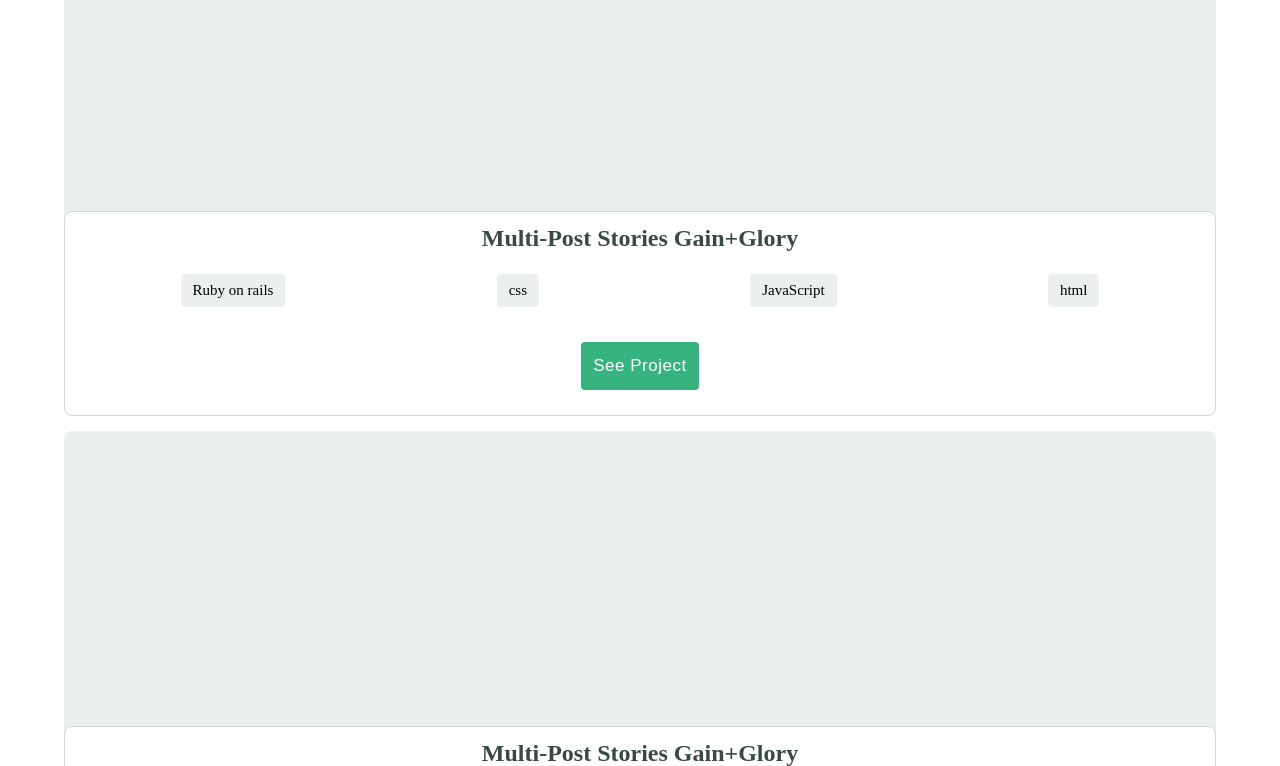
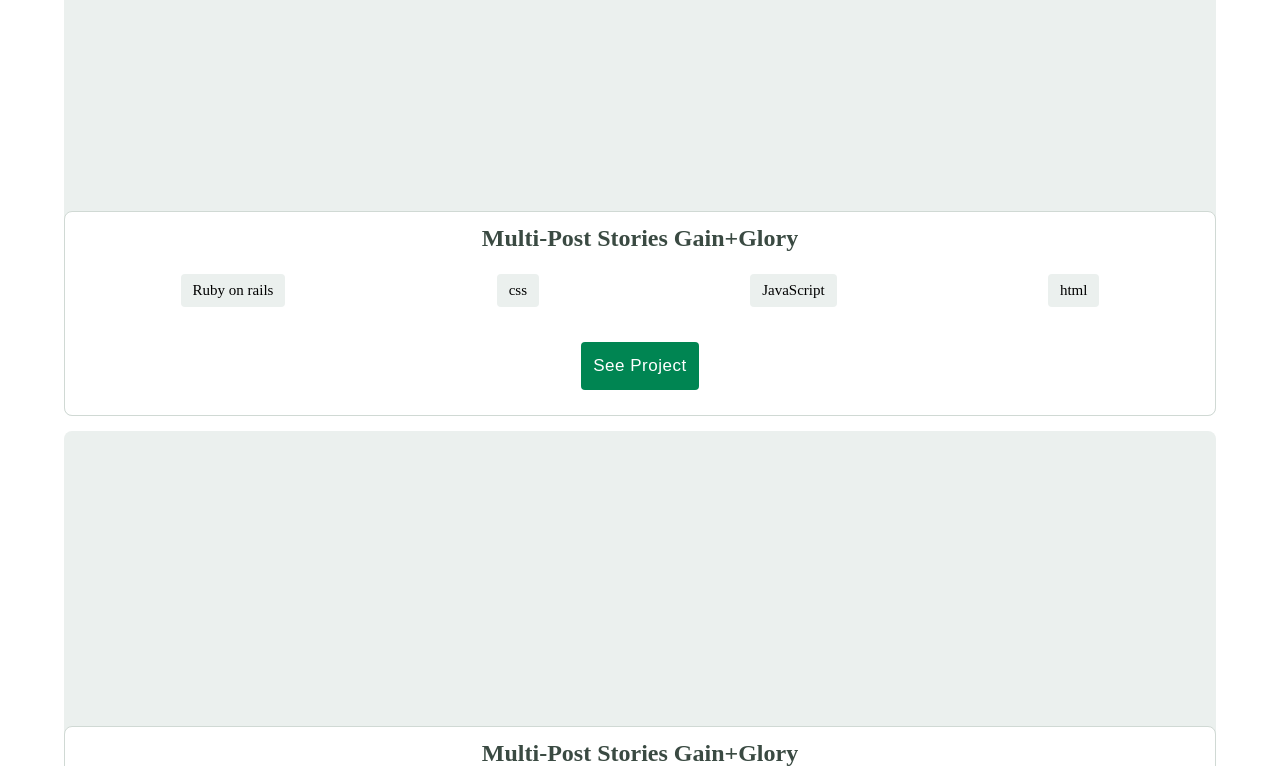
Before and after one commit to kendoriddy/portfolio-website, a website: page index.html in a window 1280 px wide. In both pictures the pointer is over the button 640 px from the left and 1058 px from the top of the page. Shown: the part 692-1458 px from the top of the page. Drawn offline with Linux system fonts and the light colour scheme.

Commit message:
Add hover to buttons

```diff
--- a/style.css
+++ b/style.css
@@ -342,3 +342,7 @@ input {
   right: 0;
   top: -120px;
 }
+
+button:hover {
+  background-color: #008552;
+}
```
